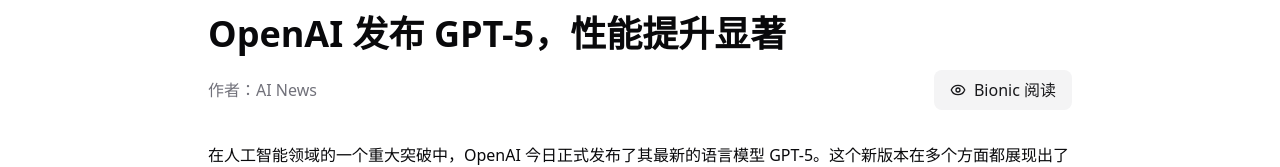
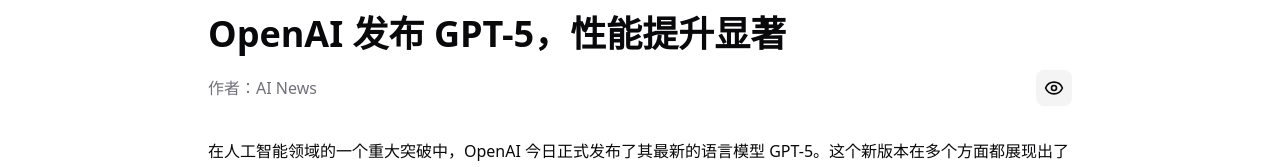
Before and after one commit to AI-Track/AI-Version-Tracker-News-Hub, a Next.js app in the folder frontend/: page /news/1 in a window 1280 px wide. Shown: the part 559-726 px from the top of the page. Built offline with nearby package versions, Linux system fonts and the light colour scheme.

Commit message:
添加 @radix-ui/react-tooltip 依赖，并在新闻详情页面中实现工具提示功能，优化 Bionic 阅读按钮的用户交互体验。

```diff
--- a/frontend/package.json
+++ b/frontend/package.json
@@ -9,6 +9,7 @@
     "lint": "next lint"
   },
   "dependencies": {
+    "@radix-ui/react-tooltip": "^1.2.4",
     "@shadcn/ui": "^0.0.4",
     "autoprefixer": "^10.4.17",
     "axios": "^1.6.7",
--- a/frontend/src/pages/news/[id].tsx
+++ b/frontend/src/pages/news/[id].tsx
@@ -4,6 +4,7 @@ import Layout from '@/components/Layout';
 import { useRouter } from 'next/router';
 import { useState } from 'react';
 import { Calendar, Clock, Tag, Eye } from 'lucide-react';
+import * as Tooltip from '@radix-ui/react-tooltip';
 
 // 模拟新闻详情数据
 const newsData = {
@@ -120,13 +121,28 @@ const NewsDetailPage: NextPage = () => {
             <h1 className="text-4xl font-bold mb-4">{news.title}</h1>
             <div className="flex items-center justify-between">
               <span className="text-muted-foreground">作者：{news.author}</span>
-              <button
-                onClick={() => setIsBionicReading(!isBionicReading)}
-                className="inline-flex items-center px-4 py-2 rounded-lg bg-secondary text-secondary-foreground hover:bg-secondary/80 transition-colors"
-              >
-                <Eye className="w-4 h-4 mr-2" />
-                {isBionicReading ? '普通阅读' : 'Bionic 阅读'}
-              </button>
+              <Tooltip.Provider>
+                <Tooltip.Root>
+                  <Tooltip.Trigger asChild>
+                    <button
+                      onClick={() => setIsBionicReading(!isBionicReading)}
+                      className="inline-flex items-center p-2 rounded-lg bg-secondary hover:bg-secondary/80 transition-colors"
+                      aria-label={isBionicReading ? '切换到普通阅读' : '切换到 Bionic 阅读'}
+                    >
+                      <Eye className="w-5 h-5" />
+                    </button>
+                  </Tooltip.Trigger>
+                  <Tooltip.Portal>
+                    <Tooltip.Content
+                      className="px-3 py-1.5 text-sm bg-secondary text-secondary-foreground rounded-md shadow-md"
+                      sideOffset={5}
+                    >
+                      {isBionicReading ? '切换到普通阅读' : '切换到 Bionic 阅读'}
+                      <Tooltip.Arrow className="fill-secondary" />
+                    </Tooltip.Content>
+                  </Tooltip.Portal>
+                </Tooltip.Root>
+              </Tooltip.Provider>
             </div>
           </header>
 
```
Also changed, not shown: 1 other file (tests, documents, lock files or other folders).
